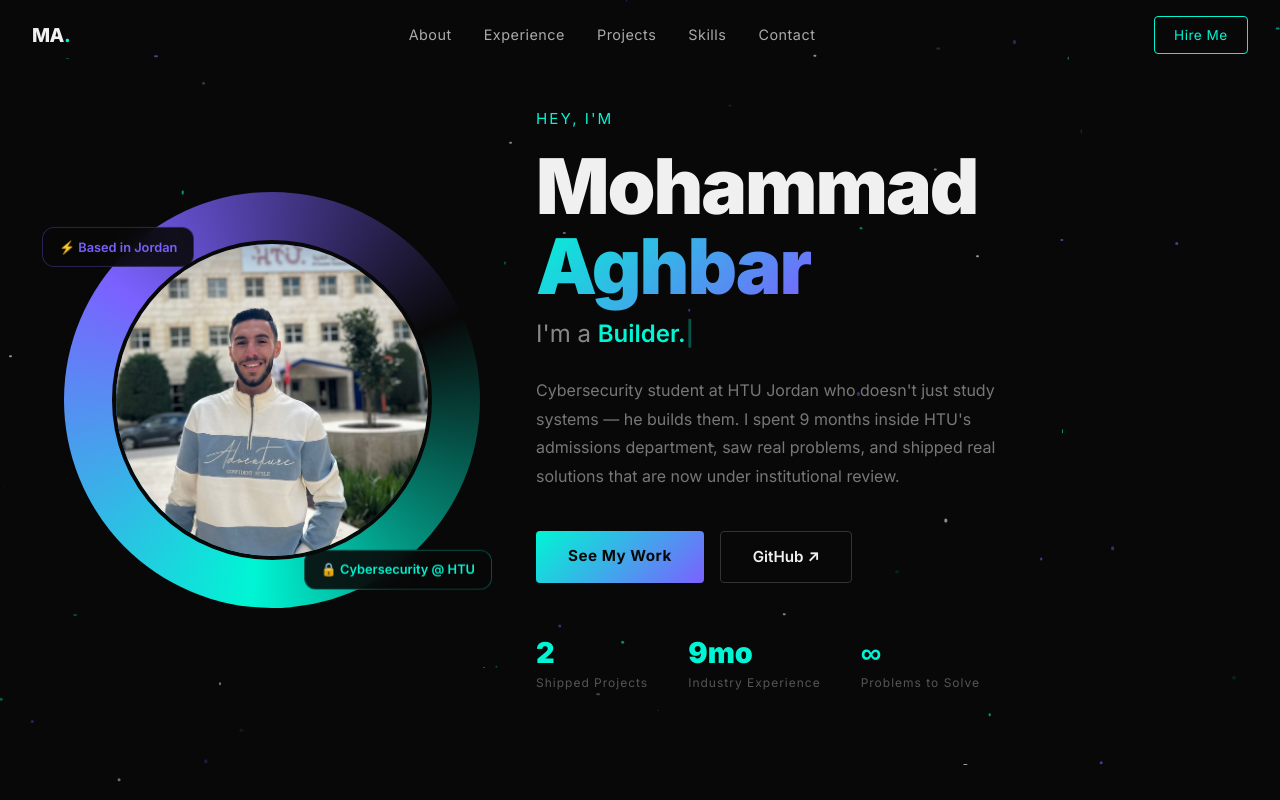
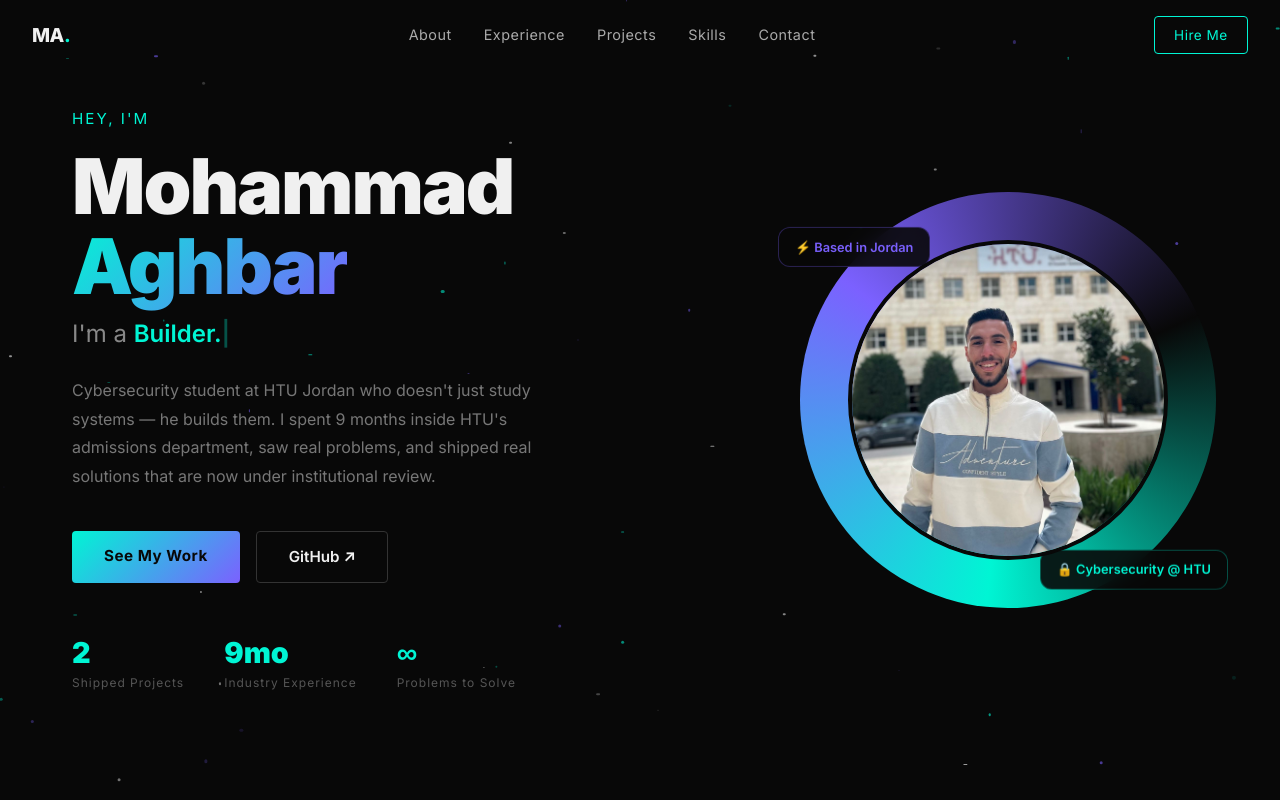
Before and after one commit to AghbarMoh/portfolio, a Next.js app: page / in a window 1280 px wide. Shown: the top 800 px of the page. Built offline with nearby package versions, Linux system fonts and the light colour scheme.

Commit message:
profile&badge

```diff
--- a/app/page.tsx
+++ b/app/page.tsx
@@ -154,7 +154,7 @@ function Hero() {
       }}
     >
       {/* Left: text */}
-      <div style={{ flex: 1, order: 2 }}>
+      <div style={{ flex: 1 }}>
         <motion.p
           initial={{ opacity: 0, y: 20 }}
           animate={{ opacity: 1, y: 0 }}
@@ -279,7 +279,7 @@ function Hero() {
         initial={{ opacity: 0, scale: 0.8, x: 60 }}
         animate={{ opacity: 1, scale: 1, x: 0 }}
         transition={{ delay: 0.4, duration: 0.9, ease: 'easeOut' }}
-style={{ position: 'relative', flexShrink: 0, padding: '40px', order: 1 }}
+style={{ position: 'relative', flexShrink: 0, padding: '40px' }}
 className="hero-photo-wrap mobile-photo"      >
         {/* Glow ring */}
         <motion.div
@@ -358,9 +358,9 @@ className="hero-photo-wrap mobile-photo"      >
       <style>{`
   @keyframes blink { 0%,100%{opacity:1} 50%{opacity:0} }
   @media(max-width:768px){
-    section { flex-direction: column !important; padding-top: 7rem !important; padding-left: 1.5rem !important; padding-right: 1.5rem !important; text-align: center; align-items: center !important; }
-    .mobile-photo { width: 120px !important; height: 120px !important; padding: 8px !important; margin: 0 auto !important; }
-    .mobile-photo > div:nth-child(2) { width: 100px !important; height: 100px !important; }
+    section#about { flex-direction: column !important; padding-top: 7rem !important; padding-left: 1.5rem !important; padding-right: 1.5rem !important; text-align: center; align-items: center !important; }
+    .mobile-photo { width: 140px !important; height: 140px !important; padding: 10px !important; margin: 0 auto !important; order: 2 !important; }
+    .mobile-photo > div:nth-child(2) { width: 120px !important; height: 120px !important; }
     .mobile-photo > div:nth-child(1) { inset: -4px !important; }
     .mobile-badge { display: none !important; }
     .hidden-mobile { display: none !important; }
```
